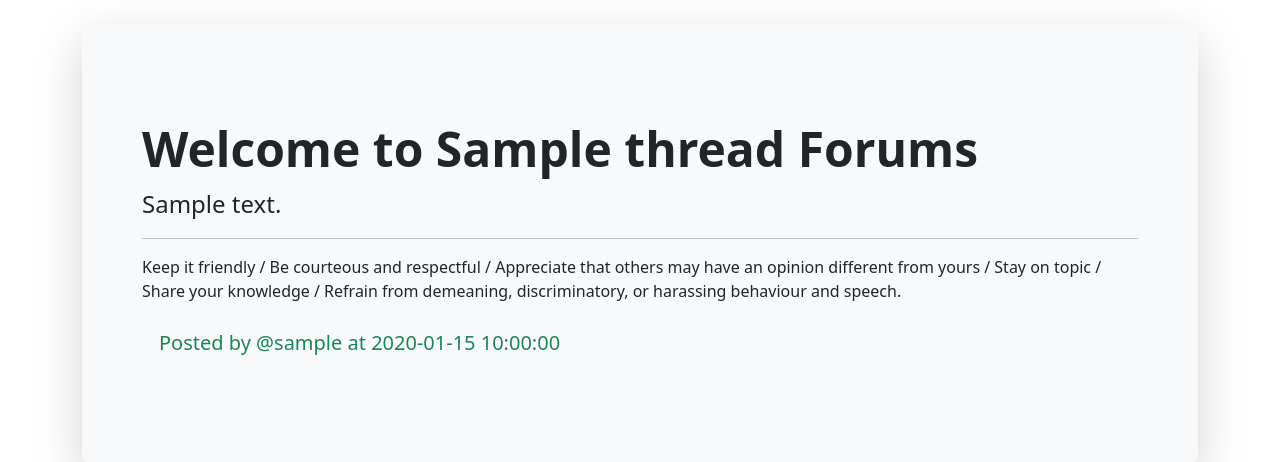
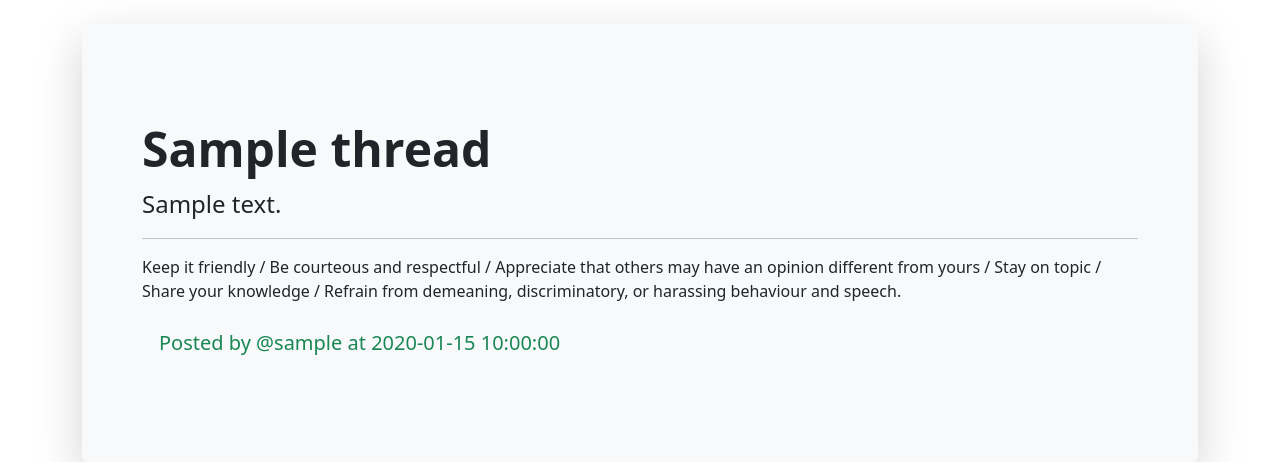
Before and after one commit to Rajtech99/iDiscuss-forum, a PHP site: page /question.php?questionid=1 in a window 1280 px wide. Shown: the part 56-518 px from the top of the page. Run offline with PHP 8.4, Linux system fonts and the light colour scheme; tables that the repository leaves empty or names only in its code hold one stand-in row (values such as "Sample post").

Commit message:
fix question title

```diff
--- a/question.php
+++ b/question.php
@@ -43,7 +43,7 @@
     <div class="container">
         <div class="p-5 bg-light rounded-3 shadow-lg my-4">
             <div class="container-fluid py-5">
-                <h1 class="display-5 fw-bold">Welcome to <?php echo $qtitle; ?> Forums</h1>
+                <h1 class="display-5 fw-bold"><?php echo $qtitle; ?></h1>
                 <p class="col-md-8 fs-4"><?php echo $qdesc; ?></p>
                 <hr>
                 <p>Keep it friendly / Be courteous and respectful / Appreciate that others may have an opinion different
```
